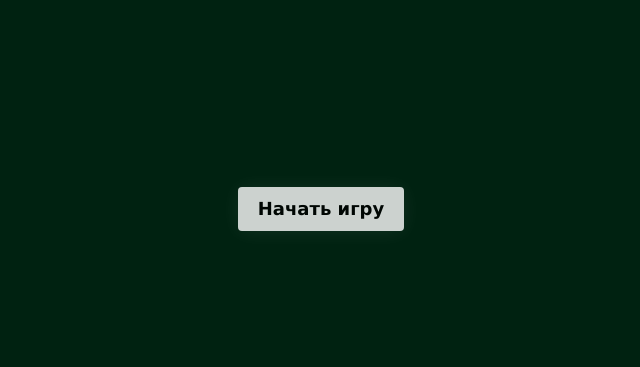
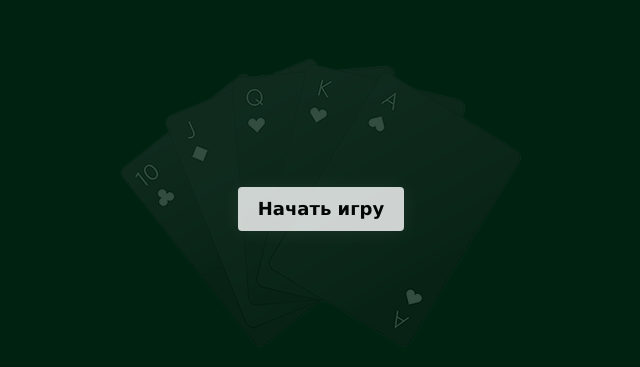
Before and after one commit to alxdem/game-cards, a plain HTML site: page index.html in a window 1280 px wide. Shown: the part 191-558 px from the top of the page, without its empty margins (319-959 px from the left). Drawn offline with Linux system fonts and the light colour scheme.

Commit message:
Задал фон. Задал подсвечивание карт при наведении

```diff
--- a/css/style.css
+++ b/css/style.css
@@ -18,6 +18,20 @@ html{
   align-items: center;
 }
 
+.wrapper::after{
+  content: '';
+  position: absolute;
+  background: url(../img/logo.png);
+  width: 400px;
+  height: 288px;
+  opacity: 0.2;
+  z-index: -1;
+  top: 50%;
+  left: 50%;
+  margin-left: -200px;
+  margin-top: -150px;
+}
+
 .start-game{
   text-align: center;
   margin-top: 300px;
@@ -30,10 +44,17 @@ html{
   border-radius: 8px;
   overflow: hidden;
   position: relative;
+  transition: all ease 0.2s;
+}
+
+.card-cell a:hover{
+  box-shadow: 0px 1px 1px 1px rgba(1, 1, 1, 0.5);
+  filter: brightness(1.1) contrast(1.1);
 }
 
 .card-cell a.delete{
-  display: none;
+  transform: scale(0);
+
 }
 
 .card-cell a::after{
```
Also changed, not shown: img/StartGame.png (deleted), img/logo.png (added).
